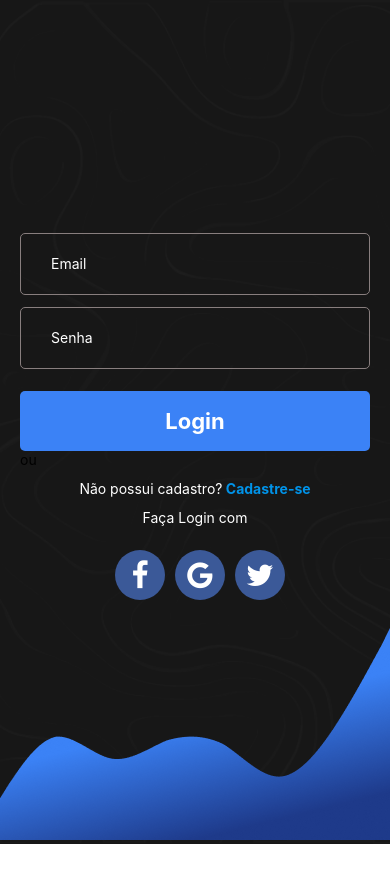
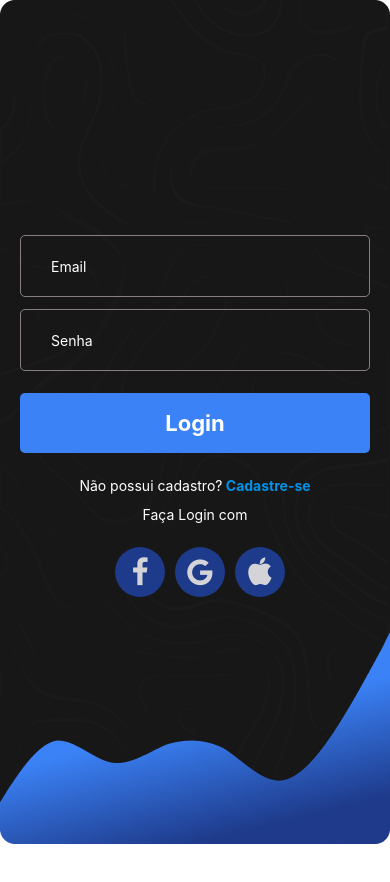
Before and after one commit to OnCampuss/OnCampus-frontend, a React Native app: screen /Inicio in a window 390 px wide. Shown: the top 882 px of the page. After the commit the page ends 844 px from the top, so only its background shows below. Built offline with nearby package versions, Linux system fonts and the light colour scheme; some icons are missing.

Commit message:
Dos arquivos e pastas do projeto, a organização importante é

```diff
--- a/src/components/Carteirinha.js
+++ b/src/components/Carteirinha.js
@@ -3,6 +3,9 @@ import { View, Text, Image, StyleSheet, Dimensions, Modal, TouchableOpacity } fr
 import { LinearGradient } from 'expo-linear-gradient';
 import QRCode from 'react-native-qrcode-svg';
 import { BlurView } from 'expo-blur';
+
+// Importar a imagem mousePointer
+import mousePointer from '../images/mousePointer.png'; // Ajuste o caminho conforme necessário
 
 const userData = {
   title: 'Estudante',
@@ -63,12 +66,14 @@ export default function Carteirinha() {
       >
         <BlurView intensity={700000} style={styles.modalContainer} overlayColor="green">
           <TouchableOpacity style={styles.modalOverlay} onPress={toggleModal}>
+            <Text style={styles.modalTitle}>Código para embarque</Text>
             <QRCode
               value={userData.enrollmentNumber}
               size={200}
               color='#000000'
               backgroundColor='transparent'
             />
+            <Image source={mousePointer} style={styles.mousePointer} />
           </TouchableOpacity>
         </BlurView>
       </Modal>
@@ -149,4 +154,17 @@ const styles = StyleSheet.create({
     width: '100%',
     height: '100%',
   },
+  modalTitle: {
+    fontSize: 40,
+    fontWeight: 'extra-bold',
+    color: '#3B82F6',
+    marginBottom: 50,
+  },
+  mousePointer: {
+    width: 50, // Ajuste o tamanho conforme necessário
+    height: 50, // Ajuste o tamanho conforme necessário
+    marginTop: 20, // Adicione um espaço entre o QRCode e a imagem
+    left: 100, // Ajuste a posição conforme necessário
+    transform: [{ rotate: '-6deg' }], // Aplica uma rotação de 15 graus
+  },
 });
--- a/src/components/DailyVote.js
+++ b/src/components/DailyVote.js
@@ -5,9 +5,9 @@ import { Feather } from '@expo/vector-icons';
 export default function DailyVote() {
   return (
     <View style={styles.container}>
-      <Feather name="check-square" size={24} color="white" style={styles.icon} />
+      <Feather name="check-square" size={24} color="#D4D4D8" style={styles.icon} />
       <Text style={styles.text}>Votação do dia</Text>
-      <Feather name="chevron-right" size={24} color="white" style={styles.arrowIcon} />
+      <Feather name="chevron-right" size={24} color="#D4D4D8" style={styles.arrowIcon} />
     </View>
   );
 }
--- a/src/components/FinanceCard.js
+++ b/src/components/FinanceCard.js
@@ -5,9 +5,9 @@ import { Feather } from '@expo/vector-icons';
 export default function FinanceCard() {
   return (
     <View style={styles.container}>
-      <Feather name="dollar-sign" size={24} color="white" style={styles.icon} />
+      <Feather name="dollar-sign" size={24} color="#D4D4D8" style={styles.icon} />
       <Text style={styles.text}>Financeiro</Text>
-      <Feather name="chevron-right" size={24} color="white" style={styles.arrowIcon} />
+      <Feather name="chevron-right" size={24} color="#D4D4D8" style={styles.arrowIcon} />
     </View>
   );
 }
--- a/src/pages/Home.js
+++ b/src/pages/Home.js
@@ -1,6 +1,5 @@
 import React from 'react';
-import { View, StyleSheet, ImageBackground, Text, TouchableOpacity } from 'react-native';
-import { Feather } from '@expo/vector-icons';
+import { View, StyleSheet, ImageBackground, Text, TouchableOpacity, ScrollView } from 'react-native';
 import { useNavigation } from '@react-navigation/native';
 import Carteirinha from '../components/Carteirinha';
 import AdaptiveCard from '../components/AdaptativeCard';
@@ -20,11 +19,11 @@ export default function Home() {
       style={styles.background}
       resizeMode="cover"
     >
-      <View style={styles.container}>
+      <ScrollView contentContainerStyle={styles.container}>
         <Carteirinha />
 
         <View style={styles.titleContainer}>
-          <Newspaper size={24} color="#FFFFFF" style={styles.titleIcon} />
+          <Newspaper size={24} color="#D4D4D8" style={styles.titleIcon} />
           <Title>Seu Feed</Title>
         </View>
 
@@ -44,7 +43,7 @@ export default function Home() {
           </AdaptiveCard>
 
           <View style={styles.titleContainer}>
-            <BellRing size={24} color="#FFFFFF" style={styles.titleIcon} />
+            <BellRing size={24} color="#D4D4D8" style={styles.titleIcon} />
             <Title>Ultimas notificações</Title>
           </View>
 
@@ -53,10 +52,61 @@ export default function Home() {
               <Text style={{ color: '#FFFFFF' }}>Nenhuma notificação</Text>
             </View>
           </AdaptiveCard>
+        </View>
+        <View style={styles.cardsContainer}>
+          <TouchableOpacity onPress={() => navigation.navigate('Votação')}>
+            <AdaptiveCard>
+              <View style={styles.innerCard}>
+                <DailyVote />
+              </View>
+            </AdaptiveCard>
+          </TouchableOpacity>
 
+          <AdaptiveCard>
+            <View style={styles.innerCard}>
+              <FinanceCard />
+            </View>
+          </AdaptiveCard>
 
+          <View style={styles.titleContainer}>
+            <BellRing size={24} color="#D4D4D8" style={styles.titleIcon} />
+            <Title>Ultimas notificações</Title>
+          </View>
+
+          <AdaptiveCard>
+            <View style={styles.innerCard}>
+              <Text style={{ color: '#FFFFFF' }}>Nenhuma notificação</Text>
+            </View>
+          </AdaptiveCard>
         </View>
-      </View>
+        <View style={styles.cardsContainer}>
+          <TouchableOpacity onPress={() => navigation.navigate('Votação')}>
+            <AdaptiveCard>
+              <View style={styles.innerCard}>
+                <DailyVote />
+              </View>
+            </AdaptiveCard>
+          </TouchableOpacity>
+
+          <AdaptiveCard>
+            <View style={styles.innerCard}>
+              <FinanceCard />
+            </View>
+          </AdaptiveCard>
+
+          <View style={styles.titleContainer}>
+            <BellRing size={24} color="#D4D4D8" style={styles.titleIcon} />
+            <Title>Ultimas notificações</Title>
+          </View>
+
+          <AdaptiveCard>
+            <View style={styles.innerCard}>
+              <Text style={{ color: '#FFFFFF' }}>Nenhuma notificação</Text>
+            </View>
+          </AdaptiveCard>
+        </View>
+
+      </ScrollView>
     </ImageBackground>
   );
 }
@@ -67,11 +117,13 @@ const styles = StyleSheet.create({
     backgroundColor: '#171717',
   },
   container: {
-    flex: 1,
+    flexGrow: 1,
     justifyContent: 'flex-start',
     alignItems: 'center',
     paddingTop: 20,
-  },titleContainer: {
+    paddingBottom: 20,
+  },
+  titleContainer: {
     flexDirection: 'row',
     alignItems: 'center',
     marginVertical: 10,
--- a/src/pages/Login.js
+++ b/src/pages/Login.js
@@ -8,7 +8,7 @@ import { signInWithEmailAndPassword, createUserWithEmailAndPassword } from "fire
 import ButtonLarge from "../components/ButtonLarge";
 import Icon from 'react-native-vector-icons/FontAwesome';
 
-const backgroundImage = require('../images/Group.png');
+const backgroundImage = require('../images/mixed.jpg');
 const vectorImage = require('../images/Vector.png');
 
 export default function Login({ onLogin }) {
@@ -75,8 +75,8 @@ export default function Login({ onLogin }) {
               />
             </View>
             <ButtonLarge title="Login" onPress={handleLogin} />
-            <Text style={styles.text}>ou</Text>
-            <TouchableOpacity onPress={navigateToSignUp}>
+
+            <TouchableOpacity onPress={navigateToSignUp} style={styles.cad}>
               <Text style={styles.linkText}>
                 Não possui cadastro?
                 <Text style={styles.linkTextHighlight}> Cadastre-se</Text>
@@ -87,27 +87,23 @@ export default function Login({ onLogin }) {
             <View style={styles.iconContainer}>
               <TouchableOpacity style={styles.icon}>
                 <View style={styles.ovalIcon}>
-                  <Icon name="facebook" size={30} color="#fff" />
+                  <Icon name="facebook" size={30} color="#D4D4D8" />
                 </View>
               </TouchableOpacity>
               <TouchableOpacity style={styles.icon}>
                 <View style={styles.ovalIcon}>
-                  <Icon name="google" size={30} color="#fff" />
+                  <Icon name="google" size={30} color="#D4D4D8" />
                 </View>
               </TouchableOpacity>
               <TouchableOpacity style={styles.icon}>
                 <View style={styles.ovalIcon}>
-                  <Icon name="twitter" size={30} color="#fff" />
+                  <Icon name="apple" size={30} color="#D4D4D8" />
                 </View>
               </TouchableOpacity>
             </View>
           </View>
           <View style={styles.imageContainer}>
-            <Image
-              source={vectorImage}
-              style={styles.vectorImage}
-              resizeMode="contain"
-            />
+
           </View>
         </ImageBackground>
       </KeyboardAvoidingView>
@@ -136,6 +132,9 @@ const styles = StyleSheet.create({
     borderRadius: 5,
     marginBottom: 12,
     backgroundColor: 'transparent',
+  },
+  cad: {
+    marginTop: 12,
   },
   input: {
     height: 60,
@@ -181,7 +180,7 @@ const styles = StyleSheet.create({
     width: 50,
     height: 50,
     borderRadius: 25,
-    backgroundColor: '#3B5998',
+    backgroundColor: '#1E3A8A',
     justifyContent: 'center',
     alignItems: 'center',
   },
```
Also changed, not shown: src/images/mixed.jpg (added), src/images/mousePointer.png (added).
